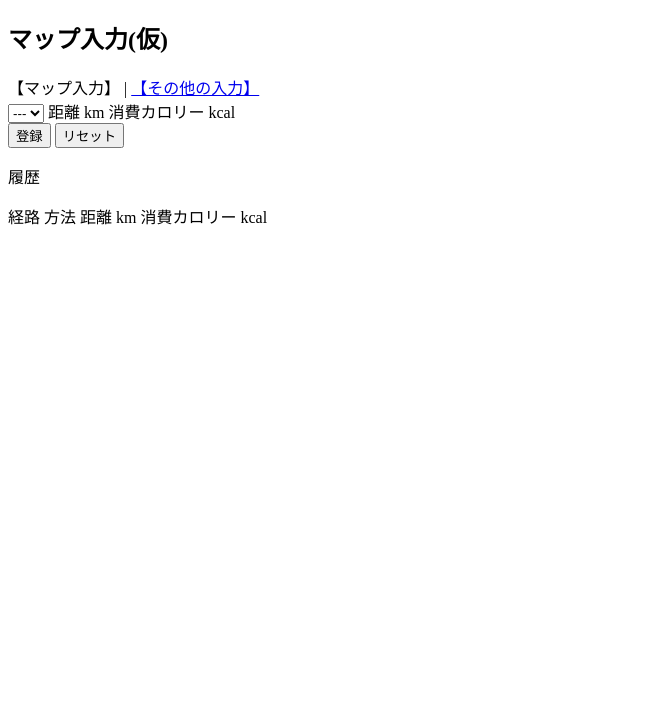
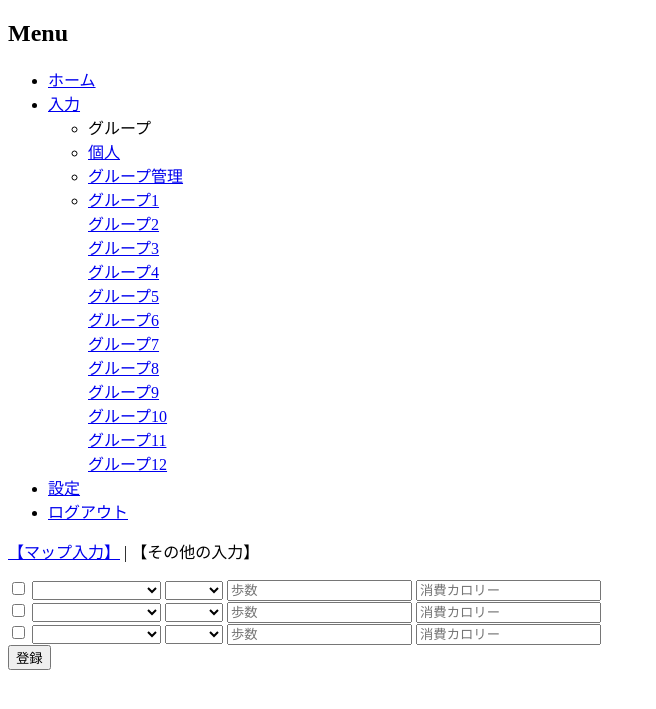
Before and after one commit to plusdojo2024/D3, a Java web app: template WebContent/WEB-INF/jsp/active_regist.jsp in a window 1280 px wide. Shown: the top 709 px of the page, without its empty margins (0-656 px from the left). Run offline with Tomcat 11, a stand-in JSP engine, Linux system fonts and the light colour scheme; the template is opened without the code that fills it, so the values that code supplies are empty.

Commit message:
ActiveRegist

```diff
--- a/WebContent/WEB-INF/jsp/active_regist.jsp
+++ b/WebContent/WEB-INF/jsp/active_regist.jsp
@@ -4,43 +4,165 @@
 <html>
 <head>
 <meta charset="UTF-8">
-        <title>ルート登録(仮)</title>
+<title>その他の入力</title>
+ <link rel = "stylesheet" href="/D3/css/style.css">
 </head>
-    <style>
-        button {
-            text-align: center;
-        }
-    </style>
 <body>
-        <h2>マップ入力(仮)</h2>
+	<div class="wrapper">
+ <div class="sidebar">
+    <h2>Menu</h2>
+    <ul>
+      <li><a href="/D3/ResultServlet" class="js-header-nav-link">ホーム<i></i></a></li>
+      <li><a href="/D3/RouteRegistServlet"class="js-header-nav-link">入力<i></i></a></li>
+      <ul class="drop1" ontouchstart="1">
+        <li class="category" >グループ</li>
+        <li class="category1"><a href="/D3/MyScheduleServlet">個人</a></li>
+        <li class="category2"><a href="/D3/GroupManagerServlet">グループ管理</a></li>
+
+
+        <li class="category3">
+          <div><a href="/D3/GroupScheduleServlet">グループ1</a></div>
+          <div><a href="/D3/GroupScheduleServlet">グループ2</a></div>
+          <div><a href="/D3/GroupScheduleServlet">グループ3</a></div>
+          <div><a href="/D3/GroupScheduleServlet">グループ4</a></div>
+          <div><a href="/D3/GroupScheduleServlet">グループ5</a></div>
+          <div><a href="#">グループ6</a></div>
+          <div><a href="#">グループ7</a></div>
+          <div><a href="#">グループ8</a></div>
+          <div><a href="#">グループ9</a></div>
+          <div><a href="#">グループ10</a></div>
+          <div><a href="#">グループ11</a></div>
+          <div><a href="#">グループ12</a></div>
+
+
+        </li>
+
+       <!-- <li class="category7">グループ 5</li>
+        <li class="category8"><a href="#"></a>グループ 6</li>
+        <li class="category9">グループ 7</li>
+        <li class="category10"><a href="#"></a>グループ 8</li>-->
+      </ul>
+
+      <li class="setting"><a href="/D3/SettingServlet">設定</a></li>
+      <li><a href="/D3/LogoutServlet" onclick="if(!confirm('本当にログアウトしますか？'))return false">ログアウト</a></li>
+    </ul>
+  </div>
+		<div class="main_content">
+			<!--ヘッダー-->
 			<div class="header">
-            【マップ入力】 | <a href="/D3/ActiveRegistServlet" class="move">【その他の入力】</a>
+				<a href="/D3/RouteRegistServlet" class="move">【マップ入力】</a> | 【その他の入力】
+			</div>
+			<div class="info"></div>
+			<!--確認メッセージ-->
+			<p>${ActiveResult.message}</p>
+			<!--運動の種類フォーム-->
+
+			<form action="./ActiveRegistServlet" method="POST" class="active">
+
+				<input type="checkbox" id="check1" value="1" name="check1"
+					onchange="func1()" class="scales" />
+										 <!-- 運動種類1 -->
+					 <select name="active_number1" id="active_number1" onchange="myfunc(this.value)">
+					<option value="0"></option>
+					<option value="${ a1.activeName }">ウォーキング</option>
+					<option value="">ランニング</option>
+					<option value="3">野球</option>
+					<option value="4">バスケットボール</option>
+					<option value="5">ドッジボール</option>
+					<option value="6">バレーボール</option>
+					<option value="7">サッカー</option>
+										<!-- 時間1 -->
+				</select> <select name="time1" id="time1" class="leave"value="" onchange="calc()"> <!-- 時間を選んだら処理 -->
+
+					<option value=""></option>
+					<option value="10">10分</option>
+					<option value="20">20分</option>
+					<option value="30">30分</option>
+					<option value="40">40分</option>
+					<option value="50">50分</option>
+					<option value="60">60分</option>
+					<option value="70">70分</option>
+					<option value="80">80分</option>
+					<option value="90">90分</option>
+					<option value="100">100分</option>
+					<option value="110">110分</option>
+					<option value="120">120分</option>
+									<!-- 歩数1 -->
+				</select> <input type="text" id = "step1" name="step1" placeholder="歩数"  value="" onKeyup="calc2()">
+
+							<input type="text" name="kcal1" placeholder="消費カロリー"> <br>
+
+							<input type="checkbox" id="check2" value="2" name="check2"
+					onchange="func1()" class="scales" />
+										 <!-- 運動種類2 -->
+					 <select name="active_number2" id="active_number2" onchange="myfunc2(this.value)">
+					<option value="0"></option>
+					<option value="1">ウォーキング</option>
+					<option value="2">ランニング</option>
+					<option value="3">野球</option>
+					<option value="4">バスケットボール</option>
+					<option value="5">ドッジボール</option>
+					<option value="6">バレーボール</option>
+					<option value="7">サッカー</option>
+										 <!-- 時間2 -->
+				</select> <select name="time2" id="time2" class="leave" value="" onchange="calc3()"><!-- 時間を選んだら処理2 -->
+					<option value=""></option>
+					<option value="10">10分</option>
+					<option value="20">20分</option>
+					<option value="30">30分</option>
+					<option value="40">40分</option>
+					<option value="50">50分</option>
+					<option value="60">60分</option>
+					<option value="70">70分</option>
+					<option value="80">80分</option>
+					<option value="90">90分</option>
+					<option value="100">100分</option>
+					<option value="110">110分</option>
+					<option value="120">120分</option>
+					 					<!-- 歩数2 -->
+				</select> <input type="text" id ="step2" name="step2" placeholder="歩数" value="" onKeyup="calc4()">
+				<input type="text" name="kcal2" placeholder="消費カロリー"> <br>
+
+        <input type="checkbox" id="check3" value="3" name="check3"
+        onchange="func1()" class="scales" />
+        	 							<!-- 運動種類3 -->
+         <select name="active_number3" id="active_number3" onchange="myfunc3(this.value)">
+					<option value="0"></option>
+					<option value="1">ウォーキング</option>
+					<option value="2">ランニング</option>
+					<option value="3">野球</option>
+					<option value="4">バスケットボール</option>
+					<option value="5">ドッジボール</option>
+					<option value="6">バレーボール</option>
+					<option value="7">サッカー</option>
+										 <!-- 時間3 -->
+         </select> <select name="time3" id="time3" class="leave" value="" onchange="calc5()">
+         <option value=""></option>
+					<option value="10">10分</option>
+					<option value="20">20分</option>
+					<option value="30">30分</option>
+					<option value="40">40分</option>
+					<option value="50">50分</option>
+					<option value="60">60分</option>
+					<option value="70">70分</option>
+					<option value="80">80分</option>
+					<option value="90">90分</option>
+					<option value="100">100分</option>
+					<option value="110">110分</option>
+					<option value="120">120分</option>
+        								 <!-- 歩数3 -->
+       </select> <input type="text" id ="step3" name="step3" placeholder="歩数" onKeyup="calc6()">
+      <input type="text" name="kcal3" placeholder="消費カロリー"> <br>
+
+								<input type="submit" name="submit" value="登録" class="button">
+
+
+
+			</form>
+		</div>
 		</div>
 
-        <main>
-            <select name="">
-                <option value="0">---</option>
-                <option value="1">---</option>
-                <option value="2">---</option>
-                <option value="3">---</option>
-                <option value="4">---</option>
-                <option value="5">---</option>
-            </select>
-            距離 km
-            消費カロリー kcal
-            <br>
-
-            <input type="button" name="regist" value="登録">
-            <input type="button" name="reset" value="リセット"><br>
-
-            <p>履歴</p>
-            経路
-            方法
-            距離 km
-            消費カロリー kcal
-        </main>
-
-        <script>
+		<script type="text/javascript" src="D3/active_regist.js">
 
 		</script>
 </body>
```
Also changed, not shown: src/servlet/ActiveRegistServlet.java (+197 -12 lines). Lines whose indentation alone changed are shown as unchanged.
